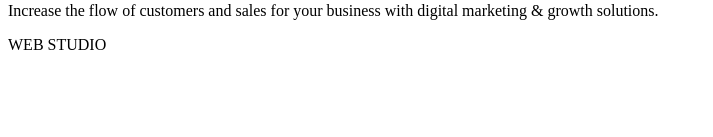
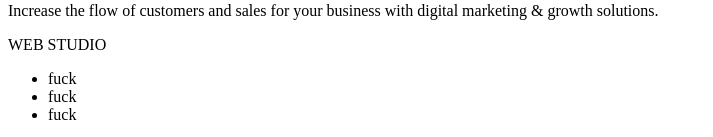
Before and after one commit to AlexBinkovskyy/goit-markup-hw-01, a plain HTML site: page index.html in a window 1280 px wide. Shown: the part 2058-2195 px from the top of the page, without its empty margins (0-713 px from the left). Before the commit the page ends 2120 px from the top, so only its background shows below. Drawn offline with Linux system fonts and the light colour scheme.

Commit message:
index edit

```diff
--- a/index.html
+++ b/index.html
@@ -123,5 +123,10 @@
         <!-- ???? фігури вставляти не вчили  -->
     </div>
 </body>
+<ul>
+    <li>fuck</li>
+    <li>fuck</li>
+    <li>fuck</li>
+</ul>
 
 </html>
```
